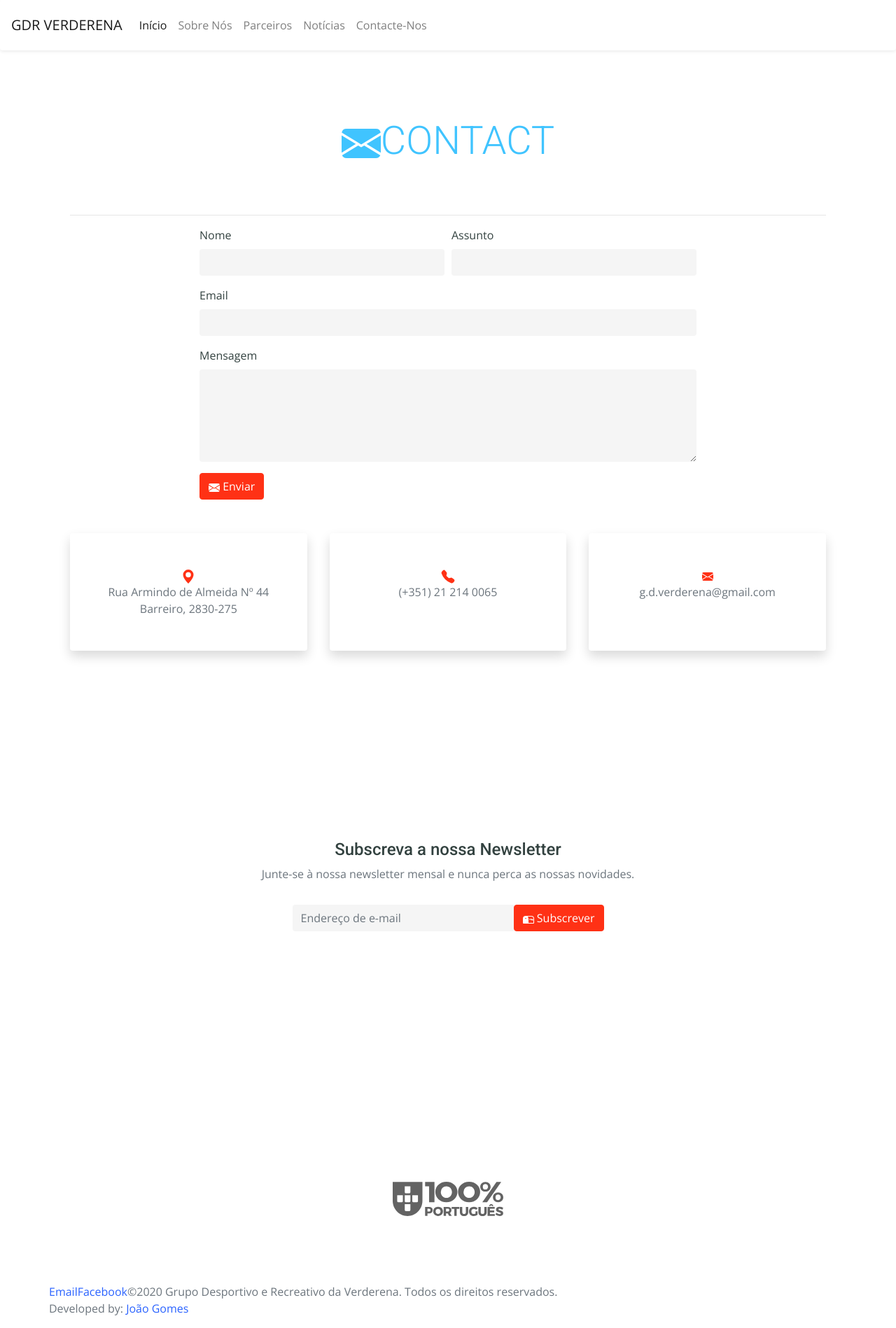
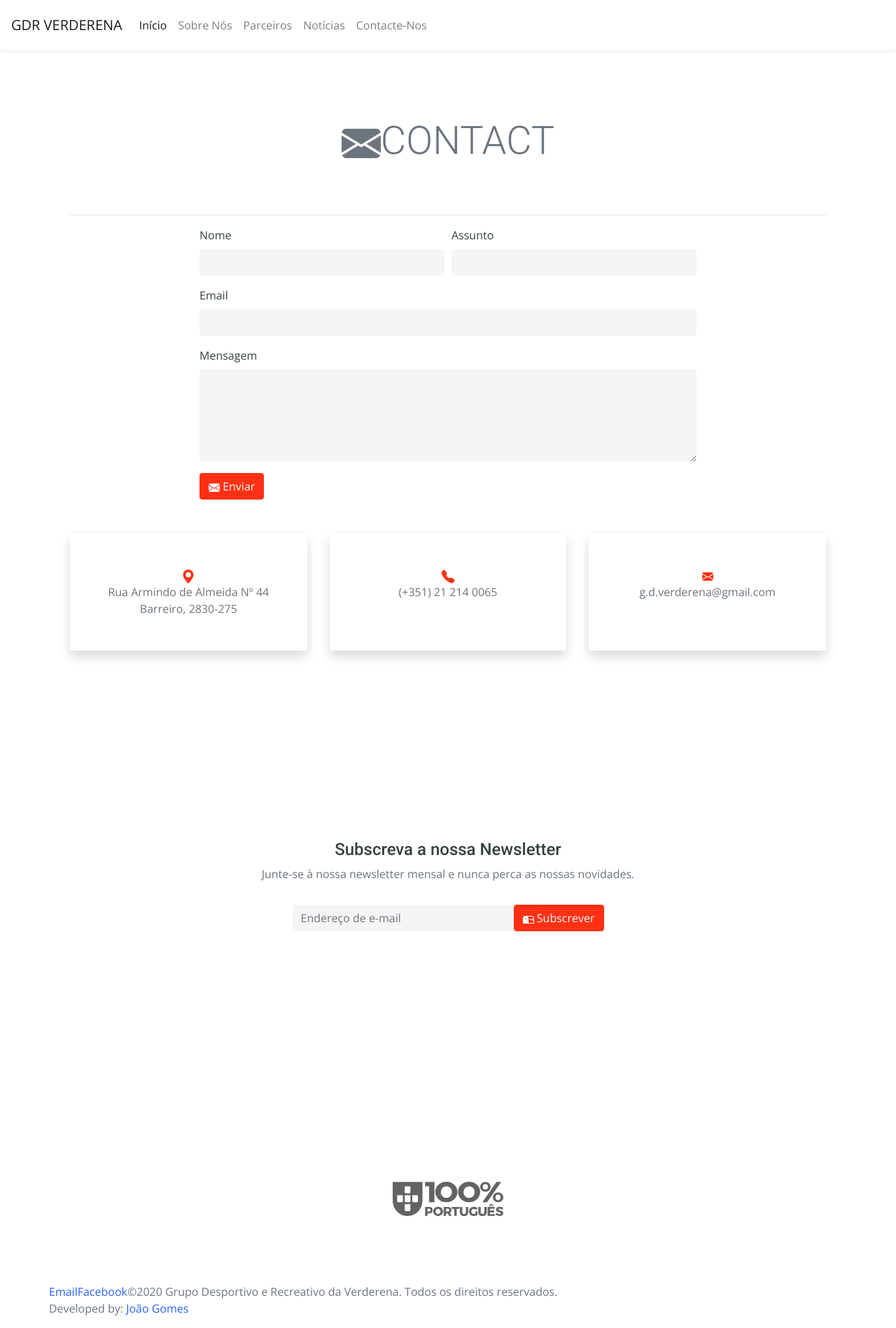
Before and after one commit to GDR-Verderena/gdr-verderena.github.io, a Jekyll site: the page built from contact/index.html, in a window 1280 px wide. Shown: the whole page at 70% size. Built offline with Jekyll 4.4.1, drawn with Linux system fonts in a browser that asks for light colours; nearby versions of some CDN libraries; library files that are not in the unit come from our copies.

Commit message:
Update contact.html

```diff
--- a/_includes/contact.html
+++ b/_includes/contact.html
@@ -5,7 +5,7 @@
 
     <div class="row">
         <div class="col-12 text-center text-muted my-5">
-            <h2 class="display-4 light-blue"> <svg width="1em" height="1em" viewBox="0 0 16 16" class="bi bi-envelope-fill" fill="currentColor" xmlns="http://www.w3.org/2000/svg">
+            <h2 class="display-4 "> <svg width="1em" height="1em" viewBox="0 0 16 16" class="bi bi-envelope-fill" fill="currentColor" xmlns="http://www.w3.org/2000/svg">
   <path fill-rule="evenodd" d="M.05 3.555A2 2 0 0 1 2 2h12a2 2 0 0 1 1.95 1.555L8 8.414.05 3.555zM0 4.697v7.104l5.803-3.558L0 4.697zM6.761 8.83l-6.57 4.027A2 2 0 0 0 2 14h12a2 2 0 0 0 1.808-1.144l-6.57-4.027L8 9.586l-1.239-.757zm3.436-.586L16 11.801V4.697l-5.803 3.546z"/>
 </svg></i>CONTACT</h2>
         </div>
```
